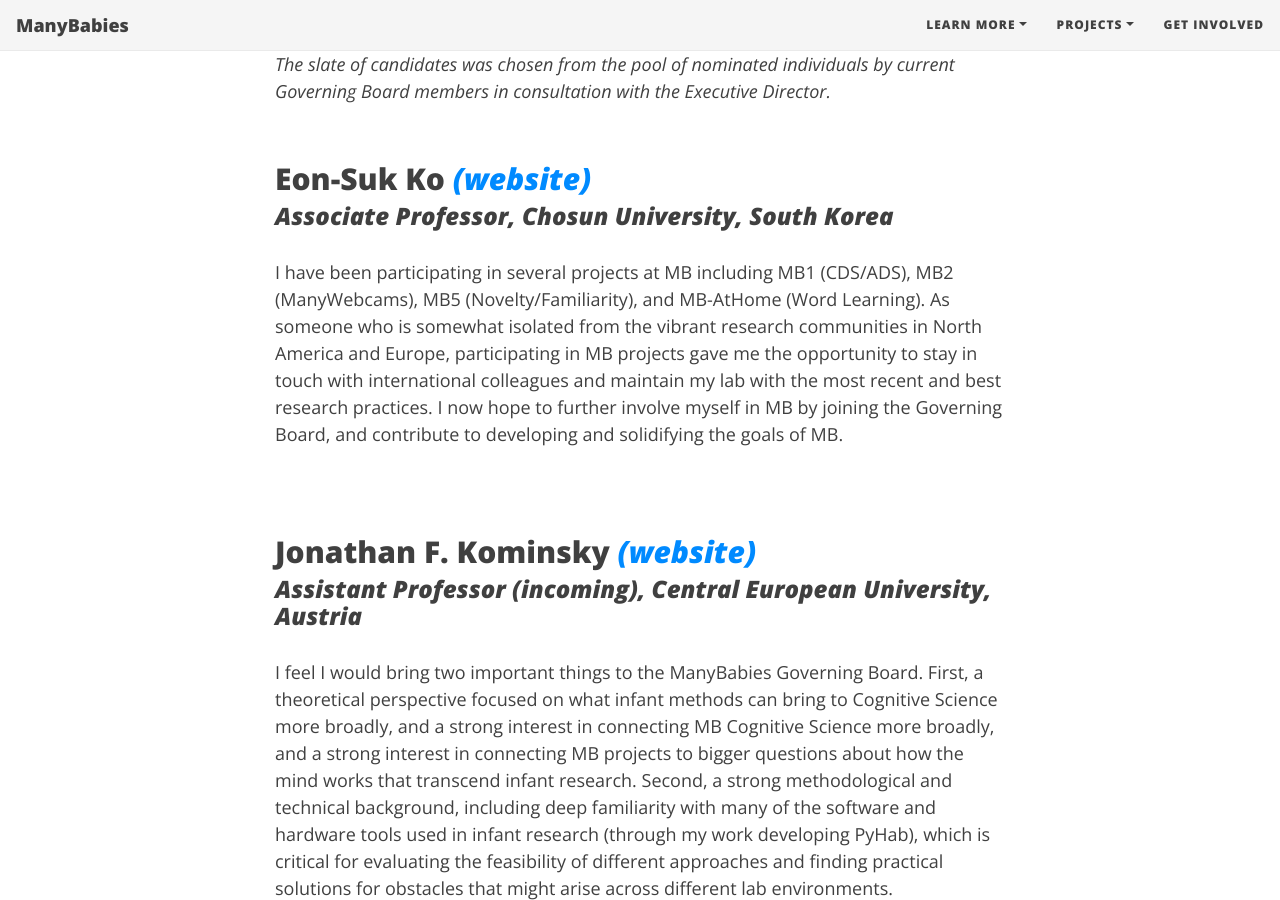
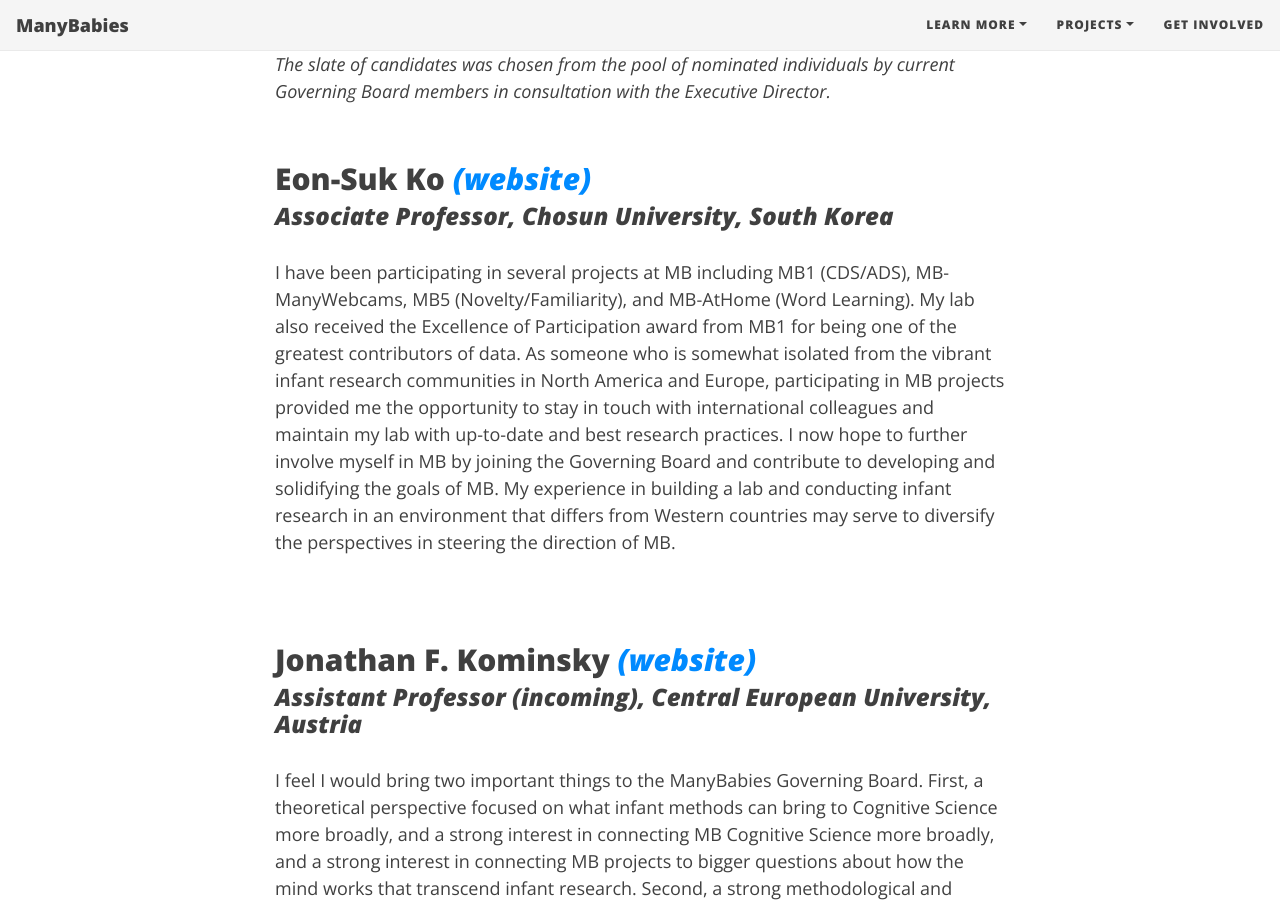
Before and after one commit to manybabies/manybabies.github.io, a Jekyll site: the page built from _posts/2022-05-16-GBElection.md, in a window 1280 px wide and 900 px high, scrolled down 1196 px. Built offline with Jekyll 4.4.1, drawn with Linux system fonts in a browser that asks for light colours; nearby versions of some CDN libraries; some web fonts are replaced.

Commit message:
Update 2022-05-16-GBElection.md

```diff
--- a/_posts/2022-05-16-GBElection.md
+++ b/_posts/2022-05-16-GBElection.md
@@ -30,7 +30,7 @@
 <br>
 ## Eon-Suk Ko [*(website)*](https://sites.google.com/site/eonsuk/)
 ### *Associate Professor, Chosun University, South Korea*
-I have been participating in several projects at MB including MB1 (CDS/ADS), MB2 (ManyWebcams), MB5 (Novelty/Familiarity), and MB-AtHome (Word Learning). As someone who is somewhat isolated from the vibrant research communities in North America and Europe, participating in MB projects gave me the opportunity to stay in touch with international colleagues and maintain my lab with the most recent and best research practices. I now hope to further involve myself in MB by joining the Governing Board, and contribute to developing and solidifying the goals of MB.
+I have been participating in several projects at MB including MB1 (CDS/ADS), MB-ManyWebcams, MB5 (Novelty/Familiarity), and MB-AtHome (Word Learning). My lab also received the Excellence of Participation award from MB1 for being one of the greatest contributors of data. As someone who is somewhat isolated from the vibrant infant research communities in North America and Europe, participating in MB projects provided me the opportunity to stay in touch with international colleagues and maintain my lab with up-to-date and best research practices. I now hope to further involve myself in MB by joining the Governing Board and contribute to developing and solidifying the goals of MB. My experience in building a lab and conducting infant research in an environment that differs from Western countries may serve to diversify the perspectives in steering the direction of MB.
 
 <br>
 
@@ -48,4 +48,4 @@
 
 ## Francesco Margoni [*(website)*](https://scholar.google.it/citations?user=Sxwc6QwAAAAJ&hl=en)
 ### *Postdoctoral Researcher, University of Oslo, Norway*
-I am an Italian postdoctoral fellow working at the University of Oslo (main research focus is moral development). The list of my publications can be found [here](https://scholar.google.it/citations?user=Sxwc6QwAAAAJ&hl=en). I have contributed to MB4, which seeks to replicate the original finding of Hamlin and colleagues (infants prefer prosocial agents to antisocial ones). I have conducted the first meta-analysis on this same body of work ([Margoni & Surian, 2018](https://psycnet.apa.org/fulltext/2018-33347-001.pdf)), and expanded this by finding positive Bayesian evidence that the proclivity to prefer prosociality is not affected by sex ([Margoni et al., in revision](https://psyarxiv.com/r6vqb/)). I also have an interest in replication, as evidenced by one of my recent publications entitled “changing the logic of replication” ([Margoni & Shepperd, 2020](https://psycnet.apa.org/record/2020-96116-001)), and by one [invited commentary](https://www.researchgate.net/publication/359993860_Reliability_and_Replicability_in_Infant_Research_A_commentary_on_Byers-Heinlein_et_al_2021) on the work of Byers-Heinlein and colleagues.
+I am an Italian postdoctoral fellow working at the University of Oslo (main research focus is moral development). The list of my publications can be found [here](https://scholar.google.it/citations?user=Sxwc6QwAAAAJ&hl=en). I have contributed to MB4, which seeks to replicate the original finding of Hamlin and colleagues (infants prefer prosocial agents to antisocial ones). I have conducted the first meta-analysis on this same body of work ([Margoni & Surian, 2018](https://psycnet.apa.org/fulltext/2018-33347-001.pdf)), and expanded this by finding positive Bayesian evidence that the proclivity to prefer prosociality is not affected by sex ([Margoni et al., in revision](https://psyarxiv.com/r6vqb/)). I also have an interest in replication, as evidenced by one of my recent publications entitled “changing the logic of replication” ([Margoni & Shepperd, 2020](https://psycnet.apa.org/record/2020-96116-001)), and by one [invited commentary](https://onlinelibrary.wiley.com/doi/pdf/10.1002/icd.2330) on the work of Byers-Heinlein and colleagues.
```
